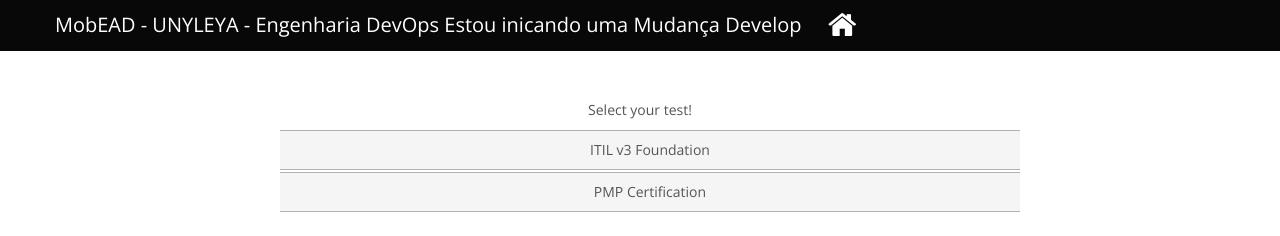
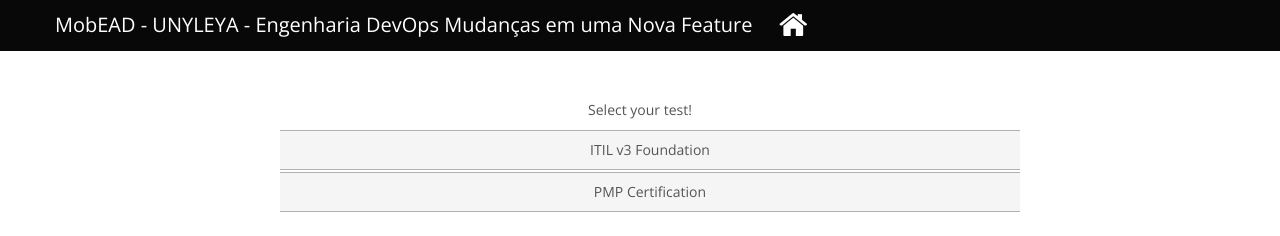
Before and after one commit to RobWeenden/mobead-rws, a plain HTML site: page index.html in a window 1280 px wide. Drawn offline with nearby package versions, Linux system fonts and the light colour scheme; files whose address does not match are found by name.

Commit message:
Novo commit feature

```diff
--- a/index.html
+++ b/index.html
@@ -25,7 +25,7 @@
         <nav class="navbar navbar-fixed-top">
             <nav class="navbar-inner">
                 <section class="container navegacao-topo">
-                    <a class="brand">MobEAD - UNYLEYA - Engenharia DevOps Estou inicando uma Mudança Develop</a>
+                    <a class="brand">MobEAD - UNYLEYA - Engenharia DevOps Mudanças em uma Nova Feature</a>
                     <ul class="nav">
                         <li class="active"><a href="#"><i class="icon-home" data-bind="click:openTestList"></i></a></li>
                     </ul>
```
